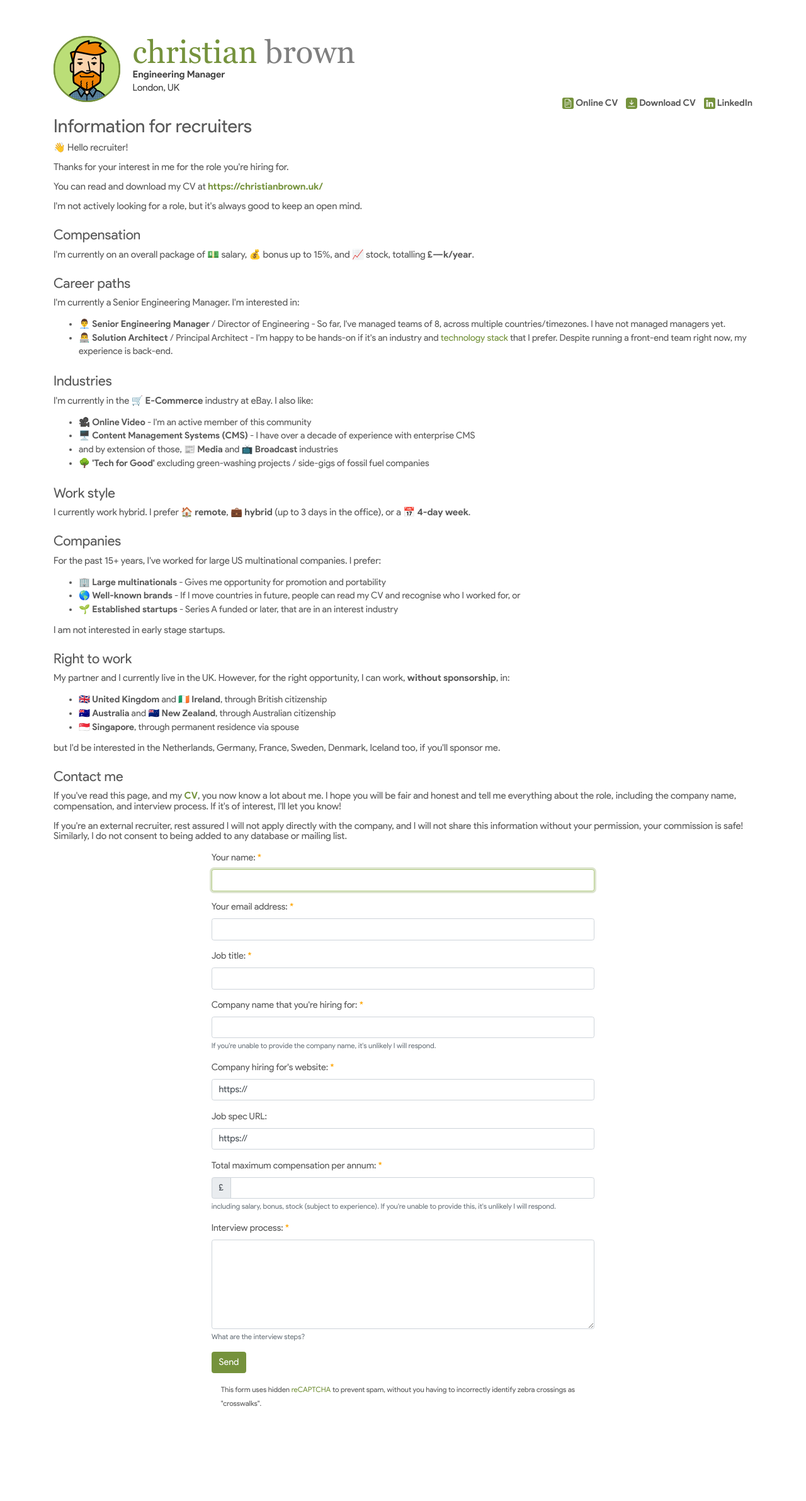
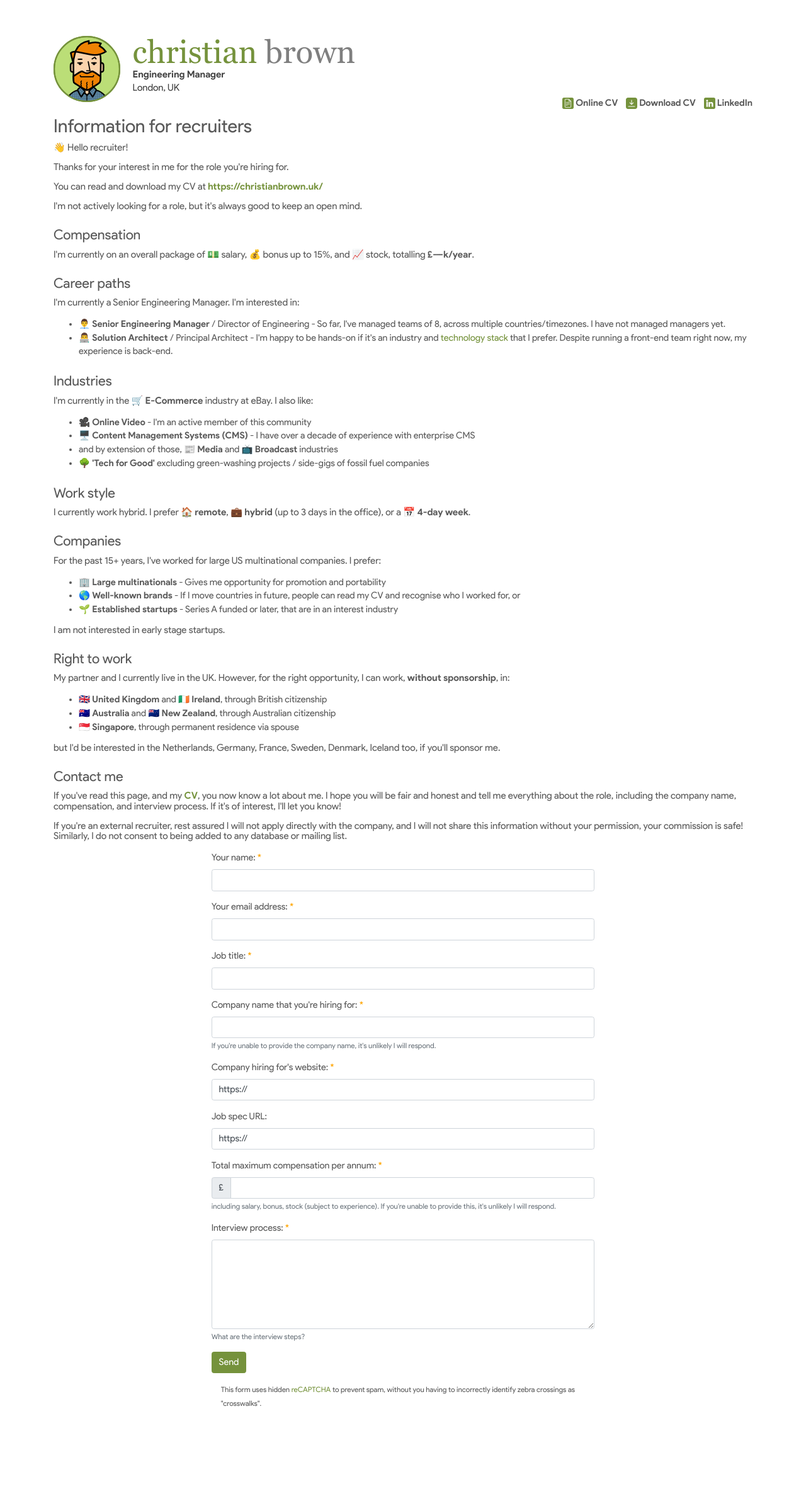
Before and after one commit to christianjbrown/christianbrown.uk, a Jekyll site: the page built from recruiters.html, in a window 1280 px wide. Shown: the whole page at 63% size. Built offline with Jekyll 4.4.1, drawn with Linux system fonts in a browser that asks for light colours.

Commit message:
Remove autofocus from recruiter form name field

```diff
--- a/recruiters.html
+++ b/recruiters.html
@@ -68,7 +68,7 @@ noindex: true
                     <form method="POST" action="https://forms.un-static.com/forms/f0d44531233d6f8cdaabb58a761c5bf43b87917a">
                         <div class="form-group row required">
                             <label for="contact-form-name" class="form-label">Your name:</label>
-                            <input id="contact-form-name" type="text" name="Name" required="required" class="form-control" placeholder="" tabindex="0" autofocus="autofocus">
+                            <input id="contact-form-name" type="text" name="Name" required="required" class="form-control" placeholder="" tabindex="0">
                         </div>
                         <div class="form-group row required">
                             <label for="contact-form-email" class="form-label">Your email address:</label>
```
